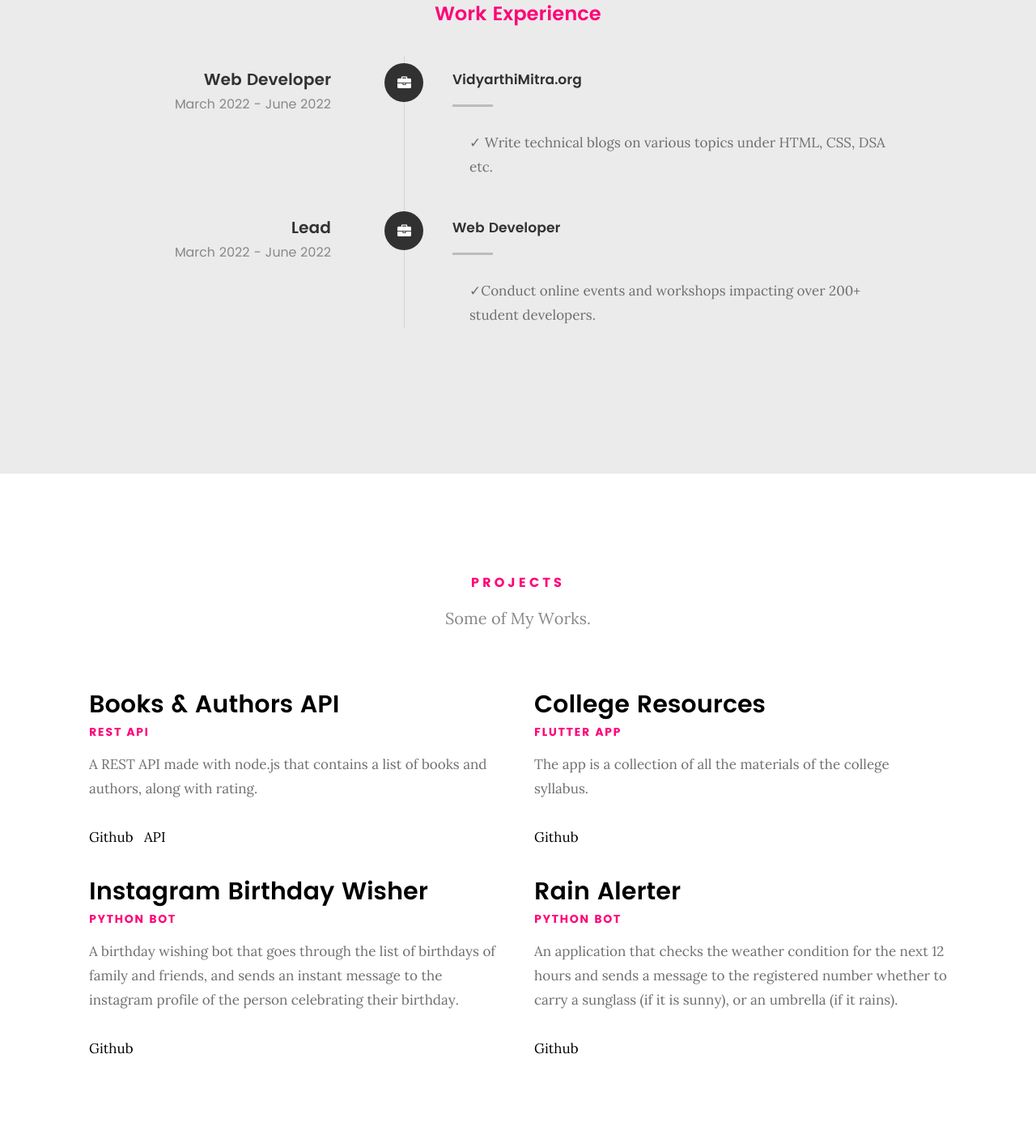
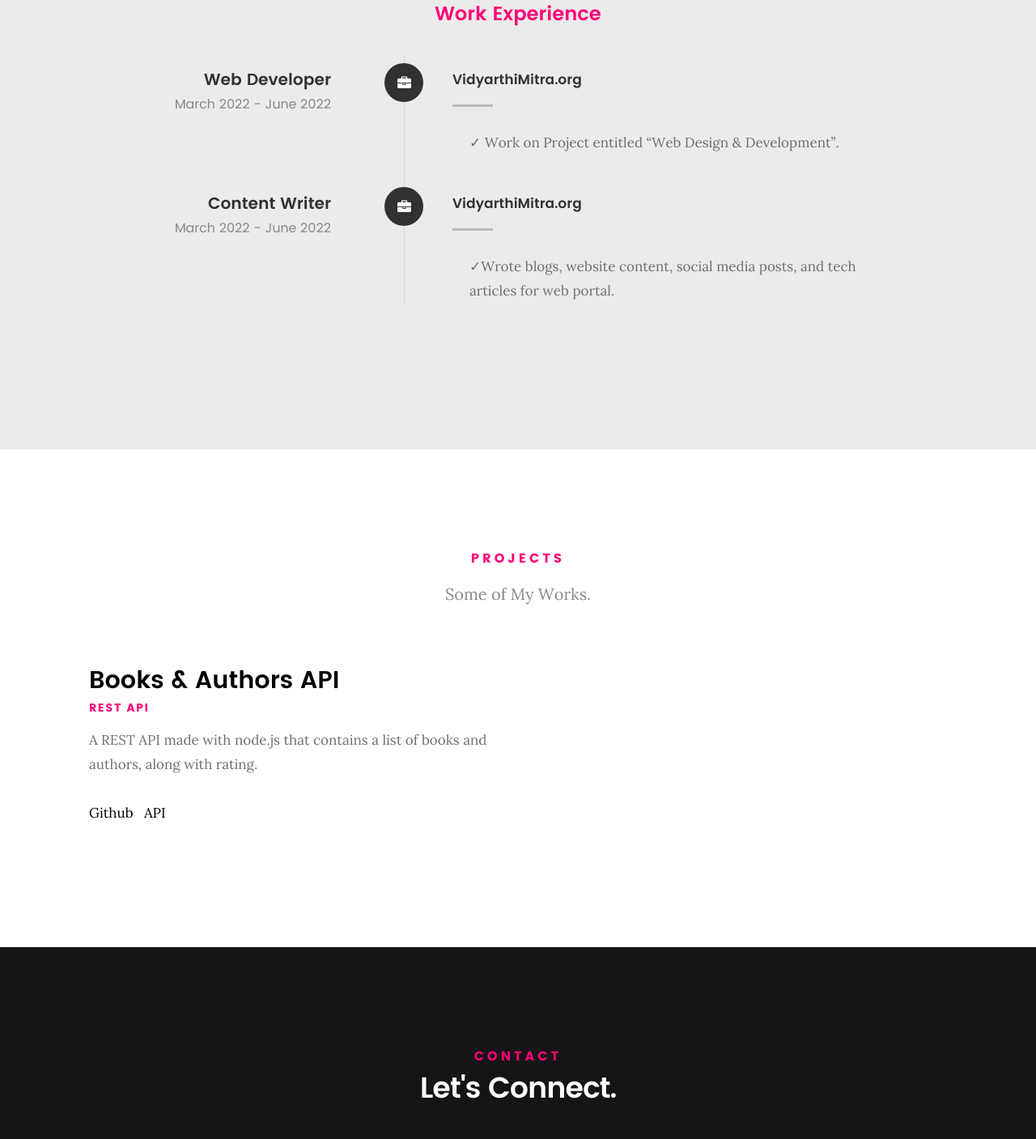
Before and after one commit to Pallavi-Langhe/Pallavi-Langhe.github.io, a plain HTML site: page index.html in a window 1280 px wide. Shown: the part 3213-4620 px from the top of the page at 81% size. Drawn offline with Linux system fonts and the light colour scheme; files whose address does not match are found by name.

Commit message:
work exp fixed

```diff
--- a/index.html
+++ b/index.html
@@ -319,7 +319,7 @@ Mathematics, Calculus, Automata, Design and Analysis of Algorithm, Discrete Math
 	   					<h4>VidyarthiMitra.org</h4>
 	   					<p>
 	   						<ul class="no-bullet">
-	   							<li>&#10003; Write technical blogs on various topics under HTML, CSS, DSA etc.</li>
+	   							<li>&#10003; Work on Project entitled “Web Design & Development”.</li>
 	   						</ul>
 	   					</p>
 	   				</div>
@@ -332,15 +332,15 @@ Mathematics, Calculus, Automata, Design and Analysis of Algorithm, Discrete Math
 	   				</div>
 
 	   				<div class="timeline-header">
-	   					<h3>Lead</h3>
+	   					<h3>Content Writer</h3>
 	   					<p>March 2022 - June 2022</p>
 	   				</div>
 
 	   				<div class="timeline-content">
-	   					<h4>Web Developer</h4>
+	   					<h4>VidyarthiMitra.org</h4>
 	   					<p>
 	   						<ul class="no-bullet">
-	   							<li> &#10003;Conduct online events and workshops impacting over 200+ student developers.</li>
+	   							<li> &#10003;Wrote blogs, website content, social media posts, and tech articles for web portal.</li>
 	   						</ul>
 	   					</p>
 	   				</div>
@@ -395,38 +395,6 @@ Mathematics, Calculus, Automata, Design and Analysis of Algorithm, Discrete Math
 		            <p><a href="https://github.com/Pallavi/REST-API">Github</a>  &nbsp; <a href="https://api-books-and-authors.herokuapp.com/books">API</a></p>
 		   		</div>
 
-
-		   		<div class="col-six tab-full projects">
-		   			<h3 class="title-black">College Resources</h3>
-
-		   			<h5 class="project-type">Flutter App</h5>
-		   			<p>
-		            The app is a collection of all the materials of the college syllabus.
-		        </p>
-		        <p><a href="https://github.com/Pallavi/gcect_resources_app">Github</a></p>
-		   		</div>
-
-		   		<div class="col-six tab-full projects">
-		   			<h3 class="title-black">Instagram Birthday Wisher</h3>
-
-		   			<h5 class="project-type">Python Bot</h5>
-		   			<p>
-		            A birthday wishing bot that goes through the list of birthdays of family and friends, and sends an instant message to the instagram profile of the person celebrating their birthday.<br>
-		            </p>
-		            <p><a href="https://github.com/Pallavi/Birthday-Wishing-Instagram-Bot">Github</a></p>
-		   		</div>
-
-
-
-		   		<div class="col-six tab-full projects" >
-		   			<h3 class="title-black">Rain Alerter</h3>
-
-		   			<h5 class="project-type">Python Bot</h5>
-		   			<p>
-		            An application that checks the weather condition for the next 12 hours and sends a message to the registered number whether to carry a sunglass (if it is sunny), or an umbrella (if it rains).
-		        </p>
-		        <p><a href="https://github.com/Pallavi/Rain-Mail">Github</a></p>
-		   		</div>
 
 	         <!-- /portfolio-wrapper -->
 
```
